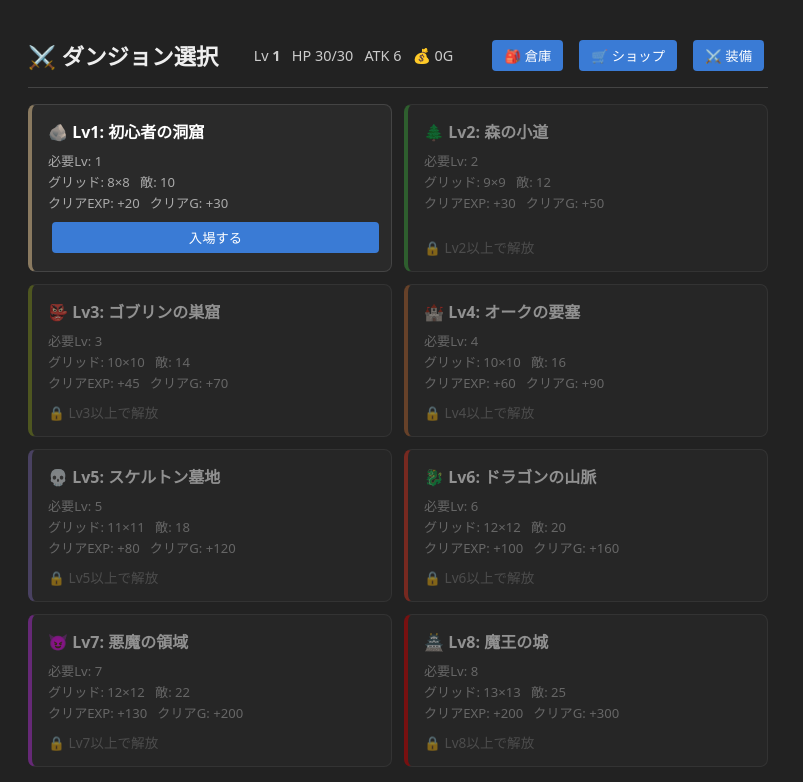
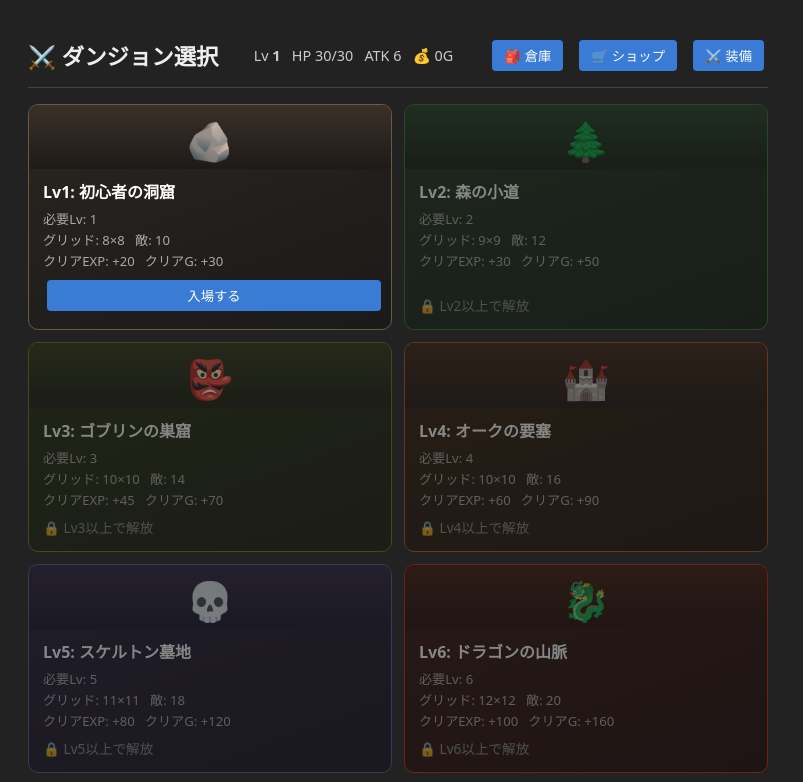
Before and after one commit to artactics/MinesweeperRPG, a plain HTML site: page index.html in a window 1280 px wide. Both pictures are taken after a click on the button "🎮 ゲストで遊ぶ". Shown: the top 782 px of the page, without its empty margins (0-803 px from the left). Drawn offline with Linux system fonts and the light colour scheme; no server answers.

Commit message:
Enhance dungeon atmosphere: gradient cards, grid glow, play screen bg

```diff
--- a/css/style.css
+++ b/css/style.css
@@ -127,20 +127,41 @@ body {
 .dungeon-card {
   background: #2a2a2a;
   border: 1px solid #444;
-  border-radius: 8px;
-  padding: 14px 16px;
+  border-radius: 10px;
+  padding: 0;
   display: flex;
   flex-direction: column;
+  overflow: hidden;
+  transition: transform 0.15s, box-shadow 0.15s;
+}
+
+.dungeon-card:not(.dungeon-card-locked):hover {
+  transform: translateY(-2px);
+  box-shadow: 0 6px 20px rgba(0,0,0,0.5);
 }
 
 .dungeon-card-locked {
-  opacity: 0.5;
+  opacity: 0.45;
+}
+
+.dungeon-card-banner {
+  font-size: 2.4rem;
+  text-align: center;
+  padding: 16px 0 10px;
+  line-height: 1;
+}
+
+.dungeon-card-body {
+  padding: 10px 14px 14px;
+  display: flex;
+  flex-direction: column;
+  flex: 1;
 }
 
 .dungeon-card-name {
   font-weight: bold;
   font-size: 1rem;
-  margin-bottom: 8px;
+  margin-bottom: 6px;
   color: #fff;
 }
 
@@ -154,8 +175,8 @@ body {
 }
 
 .dungeon-card-lock {
-  margin-top: 10px;
-  color: #777;
+  margin-top: 8px;
+  color: #888;
   font-size: 0.85rem;
 }
 
@@ -536,15 +557,50 @@ body {
 #grid.theme-castle .cell.revealed  { background: #1e0303; }
 #grid.theme-castle .cell.flagged   { background: #880000; }
 
-/* ダンジョンカードのテーマボーダー */
-.dungeon-card.theme-cave      { border-left: 4px solid #8a7a60; }
-.dungeon-card.theme-forest    { border-left: 4px solid #3a9a3a; }
-.dungeon-card.theme-goblin    { border-left: 4px solid #7a8a20; }
-.dungeon-card.theme-fortress  { border-left: 4px solid #aa6030; }
-.dungeon-card.theme-graveyard { border-left: 4px solid #7060a0; }
-.dungeon-card.theme-dragon    { border-left: 4px solid #cc3020; }
-.dungeon-card.theme-demon     { border-left: 4px solid #aa30cc; }
-.dungeon-card.theme-castle    { border-left: 4px solid #cc0000; }
+/* ダンジョンカードのテーマ：グラデーション背景 + ボーダー */
+.dungeon-card.theme-cave      { border: 1px solid #6a5a40; background: linear-gradient(160deg,#2a2520,#1a1a1a); }
+.dungeon-card.theme-cave .dungeon-card-banner { background: linear-gradient(180deg,#3a3028,#1e1a18); }
+
+.dungeon-card.theme-forest    { border: 1px solid #2a7a2a; background: linear-gradient(160deg,#1a2e1a,#0e1a0e); }
+.dungeon-card.theme-forest .dungeon-card-banner { background: linear-gradient(180deg,#1e3e1e,#0d1a0d); }
+
+.dungeon-card.theme-goblin    { border: 1px solid #6a7a18; background: linear-gradient(160deg,#20280a,#141808); }
+.dungeon-card.theme-goblin .dungeon-card-banner { background: linear-gradient(180deg,#2a3410,#14180a); }
+
+.dungeon-card.theme-fortress  { border: 1px solid #aa5520; background: linear-gradient(160deg,#2e1a08,#1a0e05); }
+.dungeon-card.theme-fortress .dungeon-card-banner { background: linear-gradient(180deg,#3a2010,#1c1008); }
+
+.dungeon-card.theme-graveyard { border: 1px solid #6050a0; background: linear-gradient(160deg,#1e1830,#100c1e); }
+.dungeon-card.theme-graveyard .dungeon-card-banner { background: linear-gradient(180deg,#28203c,#120e22); }
+
+.dungeon-card.theme-dragon    { border: 1px solid #cc2010; background: linear-gradient(160deg,#301008,#180504); }
+.dungeon-card.theme-dragon .dungeon-card-banner { background: linear-gradient(180deg,#3c1408,#1e0804); }
+
+.dungeon-card.theme-demon     { border: 1px solid #aa20cc; background: linear-gradient(160deg,#200830,#12041c); }
+.dungeon-card.theme-demon .dungeon-card-banner { background: linear-gradient(180deg,#2c0c3e,#140620); }
+
+.dungeon-card.theme-castle    { border: 1px solid #cc0000; background: linear-gradient(160deg,#1e0404,#080002); }
+.dungeon-card.theme-castle .dungeon-card-banner { background: linear-gradient(180deg,#2a0404,#100202); }
+
+/* グリッド光彩エフェクト */
+#grid.theme-cave      { box-shadow: 0 0 18px rgba(100,90,70,0.4); }
+#grid.theme-forest    { box-shadow: 0 0 18px rgba(40,120,40,0.5); }
+#grid.theme-goblin    { box-shadow: 0 0 18px rgba(100,120,20,0.4); }
+#grid.theme-fortress  { box-shadow: 0 0 18px rgba(160,80,20,0.5); }
+#grid.theme-graveyard { box-shadow: 0 0 18px rgba(100,80,160,0.5); }
+#grid.theme-dragon    { box-shadow: 0 0 20px rgba(200,40,20,0.6); }
+#grid.theme-demon     { box-shadow: 0 0 22px rgba(160,30,200,0.6); }
+#grid.theme-castle    { box-shadow: 0 0 24px rgba(200,0,0,0.7); }
+
+/* プレイ画面の背景テーマ */
+#dungeon-play-screen.theme-cave      { background: radial-gradient(ellipse at top,#1e1a18 0%,#0e0c0a 100%); }
+#dungeon-play-screen.theme-forest    { background: radial-gradient(ellipse at top,#0e1e0e 0%,#060e06 100%); }
+#dungeon-play-screen.theme-goblin    { background: radial-gradient(ellipse at top,#181e08 0%,#0a0e04 100%); }
+#dungeon-play-screen.theme-fortress  { background: radial-gradient(ellipse at top,#1e1008 0%,#0e0804 100%); }
+#dungeon-play-screen.theme-graveyard { background: radial-gradient(ellipse at top,#140e20 0%,#080610 100%); }
+#dungeon-play-screen.theme-dragon    { background: radial-gradient(ellipse at top,#200806 0%,#100302 100%); }
+#dungeon-play-screen.theme-demon     { background: radial-gradient(ellipse at top,#160620 0%,#0a0210 100%); }
+#dungeon-play-screen.theme-castle    { background: radial-gradient(ellipse at top,#120202 0%,#050001 100%); }
 
 #sidebar {
   min-width: 200px;
--- a/js/GameController.js
+++ b/js/GameController.js
@@ -127,9 +127,17 @@ export class GameController {
       const card = document.createElement("div");
       card.className = `dungeon-card ${config.themeClass}` + (locked ? " dungeon-card-locked" : "");
 
+      const bannerEl = document.createElement("div");
+      bannerEl.className = "dungeon-card-banner";
+      bannerEl.textContent = config.emoji;
+      card.appendChild(bannerEl);
+
+      const bodyEl = document.createElement("div");
+      bodyEl.className = "dungeon-card-body";
+
       const nameEl = document.createElement("div");
       nameEl.className = "dungeon-card-name";
-      nameEl.textContent = `${config.emoji} Lv${level}: ${config.name}`;
+      nameEl.textContent = `Lv${level}: ${config.name}`;
 
       const detailsEl = document.createElement("div");
       detailsEl.className = "dungeon-card-details";
@@ -139,22 +147,23 @@ export class GameController {
         <span>クリアEXP: +${config.clearExp} &nbsp; クリアG: +${config.clearGold}</span>
       `;
 
-      card.appendChild(nameEl);
-      card.appendChild(detailsEl);
+      bodyEl.appendChild(nameEl);
+      bodyEl.appendChild(detailsEl);
 
       if (locked) {
         const lockEl = document.createElement("div");
         lockEl.className = "dungeon-card-lock";
         lockEl.textContent = `🔒 Lv${config.minPlayerLevel}以上で解放`;
-        card.appendChild(lockEl);
+        bodyEl.appendChild(lockEl);
       } else {
         const btn = document.createElement("button");
         btn.className = "dungeon-enter-btn";
         btn.textContent = "入場する";
         btn.addEventListener("click", () => this.enterDungeon(parseInt(level)));
-        card.appendChild(btn);
+        bodyEl.appendChild(btn);
       }
 
+      card.appendChild(bodyEl);
       container.appendChild(card);
     }
   }
@@ -502,6 +511,8 @@ export class GameController {
 
     const gridEl = document.getElementById("grid");
     gridEl.className = config.themeClass || "";
+    const playEl = document.getElementById("dungeon-play-screen");
+    playEl.className = config.themeClass || "";
 
     this.gridRenderer.grid = this.grid;
     this.gridRenderer.render();
```
